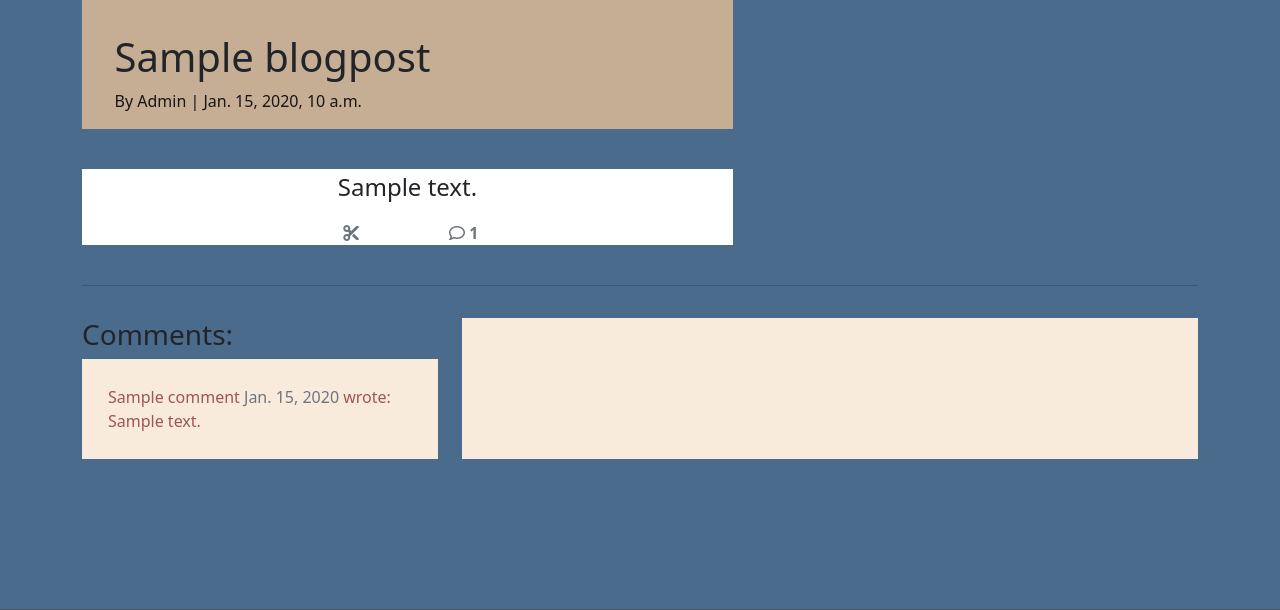
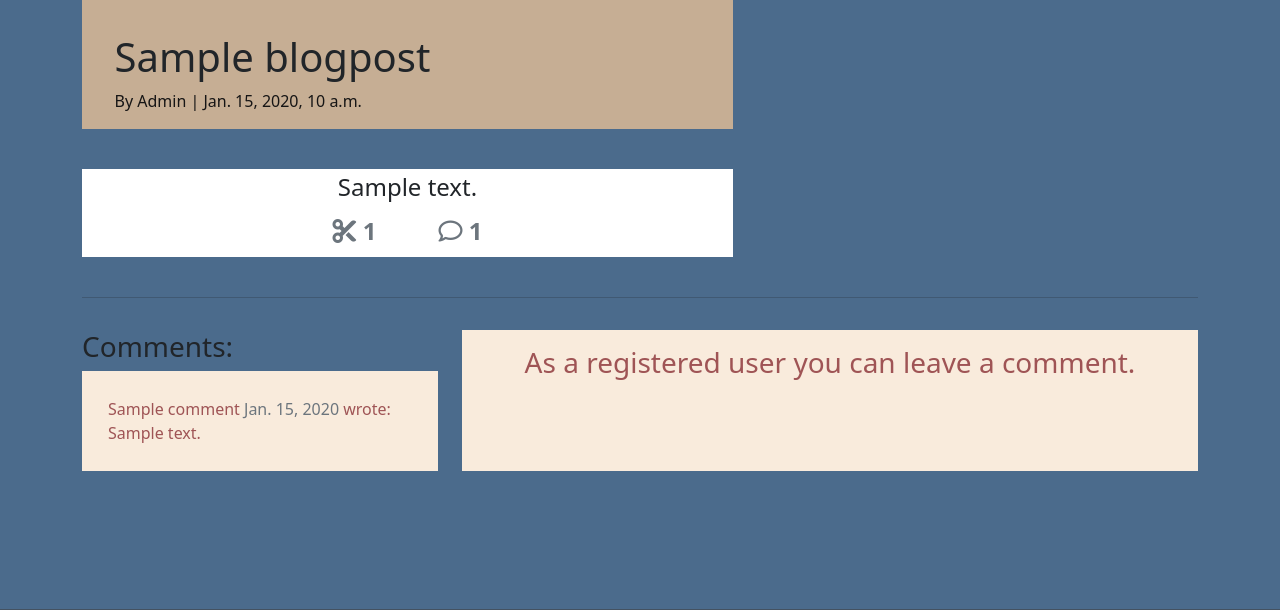
Before and after one commit to AwrelH/thebarber, a Django app: a page that uses templates/blog/blog_detail.html in a window 1280 px wide. Shown: the part 87-697 px from the top of the page. Run offline with Django 3.2, Linux system fonts and the light colour scheme; tables that the repository leaves empty hold one stand-in row (values such as "Sample post"); some libraries are stand-ins or nearby versions; some web fonts are replaced.

Commit message:
correction of styling of blog_detail.html

```diff
--- a/static/css/style.css
+++ b/static/css/style.css
@@ -194,10 +194,11 @@ body {
 }
 .card-blog-detail {
     background-color: white;
+    font-size: 1.8rem;
+
 }
-.content-text {
+.card-blog-detail:first-child {
     font-size: 1.5rem;
-    text-align: center;
 }
 
 /* For small screens size from 650px wide and smaller */
--- a/templates/blog/blog_detail.html
+++ b/templates/blog/blog_detail.html
@@ -26,10 +26,10 @@
 <div class="container">
     <div class="row">
         <div class="col card mb-4  mt-3 left  top">
-            <div class="card-blog-detail d-md-block col-md-7">
+            <div class="card-blog-detail text-center d-md-block col-md-7">
                 <!-- The post content goes inside the content-text. -->
-                <p class="content-text">{{ blog.content | safe }}</p>
-                <div class="row justify-content-center">
+                {{ blog.content | safe }}
+                <div class="row justify-content-center m-2">
 
                     <div class="col-2 text-center">
 
@@ -44,10 +44,12 @@
                                 <button type="submit" name="blog_id" value="{{blog.slug}}" class="btn-like"><i
                                         class="fa-solid text-warning fa-hand-scissors"></i></button>
                                 {% endif %}
-                                <span class="text-secondary">{{ blog.number_of_upvotes }} </span>
+
                             </form>
                             {% else %}
+
                             <span class="text-secondary"><i class="fa-solid fa-scissors"></i></span>
+                            <span class="text-secondary">{{ blog.number_of_upvotes }} </span>
                             {% endif %}
                             <!-- number of upvotes -->
 
@@ -113,6 +115,8 @@
                     {% csrf_token %}
                     <button type="submit" class="btn btn-signup btn-lg">Submit</button>
                 </form>
+                {% else %}
+                <h3 class="text-center align-center">As a registered user you can leave a comment.</h3>
                 {% endif %}
                 {% endif %}
             </div>
```
